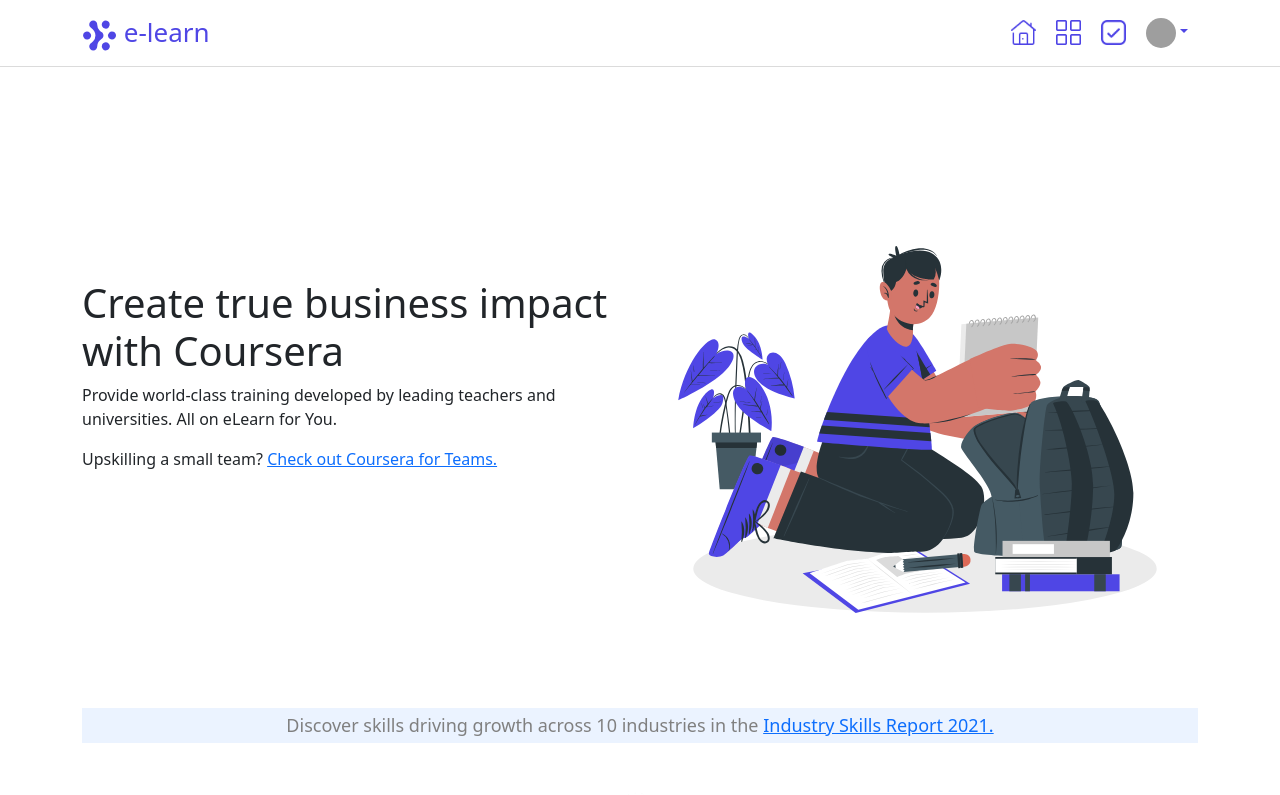
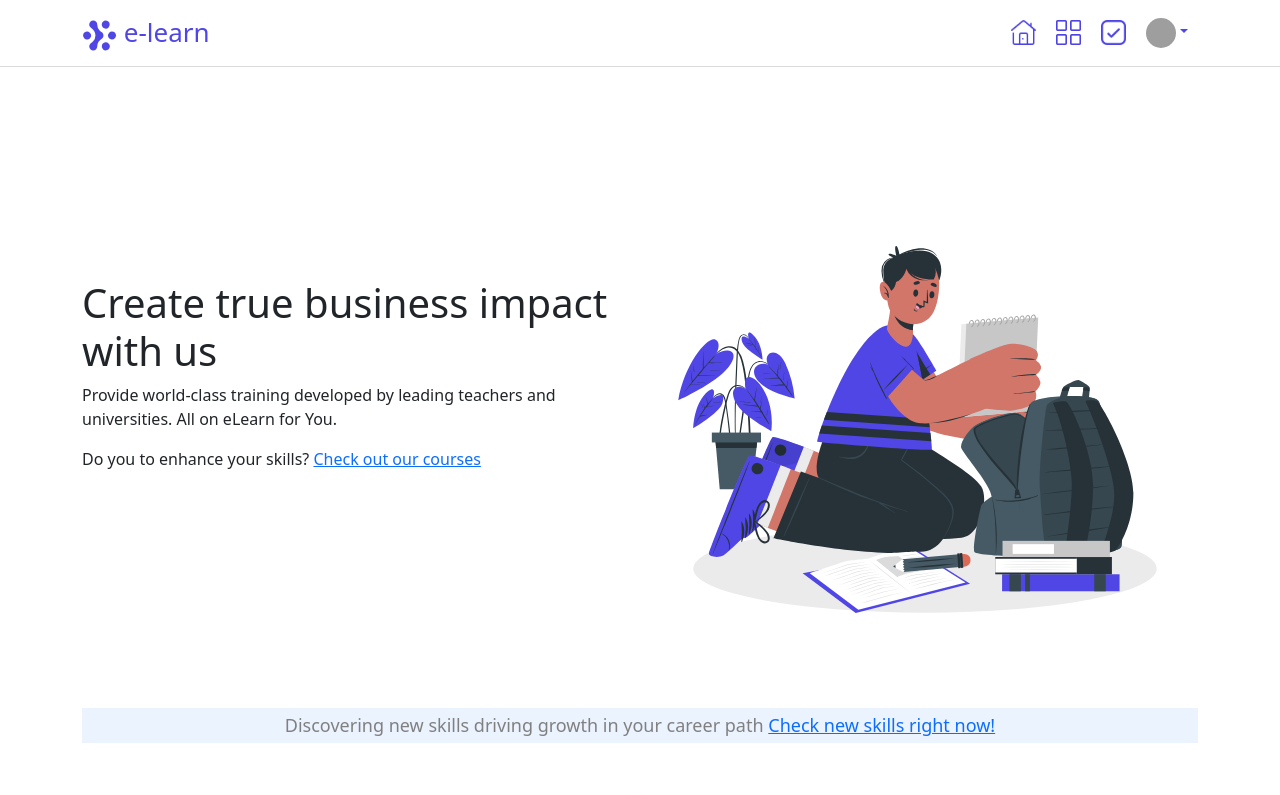
Before and after one commit to AbdallahHemdan/eLearn, a Vue app in the folder e-learn/: page / in a window 1280 px wide. Shown: the top 795 px of the page. Built offline with nearby package versions, Linux system fonts and the light colour scheme; no server answers; sample sign-in values are in the browser's storage; grey boxes are pictures that could not be loaded.

Commit message:
feat(Misc): :sparkles: Edit the homepage static content and fix the courses view conditions

```diff
--- a/e-learn/src/components/common/hero/hero.vue
+++ b/e-learn/src/components/common/hero/hero.vue
@@ -3,22 +3,19 @@
     <div class="row align-items-center">
       <div class="col-sm-12 col-md-12 col-lg-6">
         <div classname="hero-content">
-          <h1 class="headline">Create true business impact with Coursera</h1>
+          <h1 class="headline">Create true business impact with us</h1>
           <div class="subheader">
             <p>
-              Provide world-class training developed by leading teachers and universities. All on
-              eLearn for You.
+              Provide world-class training developed by leading teachers and
+              universities. All on eLearn for You.
             </p>
 
             <div class="margin-top-md">
               <p>
                 <span style="font-size: 16px"
-                  >Upskilling a small team?
-                  <a
-                    href="https://www.coursera.org/business/teams?utm_campaign=c4b&amp;utm_content=teams-cta-below-hero&amp;utm_medium=website&amp;utm_source=enterprise"
-                    target="_blank"
-                    rel="noopener"
-                    >Check out Coursera for Teams.</a
+                  >Do you to enhance your skills?
+                  <a href="/courses" rel="noopener"
+                    >Check out our courses</a
                   ></span
                 >
               </p>
@@ -29,7 +26,11 @@
       <div
         class="img-wrapper col-xs-12 col-sm-10 offset-sm-1 col-md-8 offset-md-2 col-lg-6 offset-lg-0"
       >
-        <img class="c-image" src="./../../../assets/hero.svg" alt="Hero image" />
+        <img
+          class="c-image"
+          src="./../../../assets/hero.svg"
+          alt="Hero image"
+        />
       </div>
     </div>
   </div>
@@ -37,7 +38,7 @@
 
 <script>
 export default {
-  name: 'hero',
+  name: "hero",
 };
 </script>
 <style lang="scss" scoped>
--- a/e-learn/src/components/common/marketing/marketing.vue
+++ b/e-learn/src/components/common/marketing/marketing.vue
@@ -53,8 +53,7 @@
         <div class="recent">
             <div class="recent__title">Recent Courses</div>
             <div class="recent__sub-title">
-                Lorem ipsum dolor sit amet consectetur adipisicing elit. Alias
-                saepe explicabo ipsa blanditiis doloribus dolor est minus.
+                Check out our recent courses
             </div>
 
             <div class="row mt-lg-5">
--- a/e-learn/src/components/course/course-card/course-card.vue
+++ b/e-learn/src/components/course/course-card/course-card.vue
@@ -1,8 +1,8 @@
 <template>
   <div class="course">
-    <div class="course__img">
+    <!-- <div class="course__img">
       <img src="https://picsum.photos/200/300" alt="course image" />
-    </div>
+    </div> -->
 
     <div class="course__data">
       <div class="course__header">
@@ -13,21 +13,18 @@
         <div class="course__instructor instructor__name">
           {{ course.instructorName }}
         </div>
-        <div class="card-header">
-          Syllabus
-        </div>
-        <ul class="list-group list-group-flush">
-          <li class="list-group-item" v-for="(item, index) in course.syllabus" :key="index">{{ item }}</li>
-        </ul>
       </div>
 
       <div class="d-flex justify-content-between align-items-center">
-
         <div class="course__action">
           <button
             class="btn btn-outline-secondary course__btn"
             @click.prevent="enroll()"
-            v-if="userInfo.type != 'instructor' && !course.isEnrolled"
+            v-if="
+              userInfo.type != 'instructor' &&
+              !course.isEnrolled &&
+              course.instructorName != userInfo.username
+            "
           >
             Enroll
           </button>
@@ -35,7 +32,10 @@
           <router-link :to="`/course/${course._id}`">
             <button
               class="btn btn-outline-secondary course__btn"
-              v-if="course.isEnrolled || course.instructorName == userInfo.username"
+              v-if="
+                (userInfo.type != 'instructor' && course.isEnrolled) ||
+                course.instructorName == userInfo.username
+              "
             >
               View
             </button>
@@ -165,6 +165,6 @@
 .instructor__name {
   font-weight: 600;
   color: $main-color;
-  margin-bottom: 12px
+  margin-bottom: 12px;
 }
 </style>
--- a/e-learn/src/components/course/create-course/create-course.vue
+++ b/e-learn/src/components/course/create-course/create-course.vue
@@ -34,7 +34,11 @@
             />
             <label for="courseName" class="input-label">Course Name</label>
           </div>
-          <div class="form-floating mb-3" v-for="(item, index) in syllabus" :key="index">
+          <div
+            class="form-floating mb-3"
+            v-for="(item, index) in syllabus"
+            :key="index"
+          >
             <input
               type="text"
               class="form-control"
@@ -44,8 +48,17 @@
             />
             <label for="description" class="input-label">Syllabus Item</label>
           </div>
-          <button type="button" class="btn create-btn add-syllabus-item" @click="addNewSyllabus">Add Syllabus item</button>
+          <button
+            type="button"
+            class="btn create-btn add-syllabus-item"
+            @click="addNewSyllabus"
+          >
+            Add Syllabus item
+          </button>
           <span class="error" v-if="!fullInfo">Please enter full info</span>
+          <span class="error" v-if="!success"
+            >Please try different course name</span
+          >
         </div>
 
         <div class="modal-footer">
@@ -83,22 +96,24 @@
   data() {
     return {
       courseName: "",
-      syllabus: [{name: ""}],
+      syllabus: [{ name: "" }],
       fullInfo: true,
+      success: true,
     };
   },
   computed: {
     hasEmptySyllabus() {
-      let emptyItem = false
-      this.syllabus.forEach(item => {
-        if (!item.name) emptyItem = true
-      })
+      let emptyItem = false;
+      this.syllabus.forEach((item) => {
+        if (!item.name) emptyItem = true;
+      });
 
       return emptyItem;
-    }
+    },
   },
   methods: {
     createCourse() {
+      this.success = true;
       if (this.courseName == "" || this.hasEmptySyllabus) {
         this.fullInfo = false;
         return;
@@ -123,15 +138,17 @@
         })
         .catch((error) => {
           console.log(error);
+          this.success = false;
         });
     },
     addNewSyllabus() {
-      this.syllabus.push({name:""});
+      this.syllabus.push({ name: "" });
     },
     clearData() {
       this.courseName = "";
-      this.syllabus = [{name:""}];
+      this.syllabus = [{ name: "" }];
       this.fullInfo = true;
+      this.success = true;
     },
   },
 };
@@ -139,7 +156,7 @@
 
 <style lang="scss" scoped>
 .add-syllabus-item {
-  width: 100%
+  width: 100%;
 }
 .create-btn {
   background-color: $main-color;
--- a/e-learn/src/views/course.vue
+++ b/e-learn/src/views/course.vue
@@ -3,18 +3,20 @@
     <div class="jumbotron jumbotron-fluid">
       <div class="course__header">
         <div class="header__titles">
-                    <h1 class="header__main-title display-4">
-                        Boost your skills in
-                    </h1>
+          <h1 class="header__main-title display-4">Boost your skills in</h1>
           <h1 class="header__sub-title display-4">
             {{ courseInfo.name }}
           </h1>
         </div>
-                <div class="card-header">
-                    Syllabus
-                </div>
+        <div class="card-header">Syllabus</div>
         <ul class="list-group list-group-flush">
-                    <li class="list-group-item" v-for="(item, index) in courseInfo.syllabus" :key="index">{{ item }}</li>
+          <li
+            class="list-group-item"
+            v-for="(item, index) in courseInfo.syllabus"
+            :key="index"
+          >
+            {{ item }}
+          </li>
         </ul>
       </div>
     </div>
@@ -50,10 +52,7 @@
       </li>
 
       <li class="nav-item">
-                <a
-                    class="nav-link"
-                    :class="{ active: this.isQA }"
-                    @click="setToQA"
+        <a class="nav-link" :class="{ active: this.isQA }" @click="setToQA"
           >Q & A</a
         >
       </li>
@@ -81,13 +80,9 @@
   name: "Course",
   data() {
     return {
-            name: "online education",
-            description: `Anim aute id magna aliqua ad ad non deserunt sunt. Qui irure qui lorem cupidatat commodo.
-          Elit sunt amet fugiat veniam occaecat fugiat aliqua ad non deserunt lorem cupidatat
-          commodo.`,
       isQA: false,
-            instructorName: "John Doe",
-            instructorTitle: "Englist Instructor at AUC",
+      instructorName: "",
+      instructorTitle: "",
       userInfo: {},
       userImage: "",
       courseID: null,
@@ -122,8 +117,7 @@
   },
   components: {
     QA: () => import("@/components/course/qa/qa.vue"),
-        Activities: () =>
-            import("@/components/course/activities/activities.vue"),
+    Activities: () => import("@/components/course/activities/activities.vue"),
   },
   created() {
     this.setUserInfo();
--- a/e-learn/src/views/home.vue
+++ b/e-learn/src/views/home.vue
@@ -2,18 +2,19 @@
   <div class="home">
     <hero />
 
-    <aside class="banner-thin section--light-blue padding-top-md padding-bottom-md">
+    <aside
+      class="banner-thin section--light-blue padding-top-md padding-bottom-md"
+    >
       <div class="container">
         <div class="row">
           <div class="col-12">
             <p>
               <span style="font-weight: 400; color: gray">
-                Discover skills driving growth across 10 industries in the </span
-              ><a
-                href="https://www.coursera.org/skills-reports/industry?utm_campaign=isr-2021&amp;utm_content=c4b-thin-banner-isr&amp;utm_medium=website&amp;utm_source=business"
-                target="_blank"
-                rel="noopener"
-                ><span style="font-weight: 400">Industry Skills Report 2021.</span></a
+                Discovering new skills driving growth in your career path </span
+              ><a href="/courses" rel="noopener"
+                ><span style="font-weight: 400"
+                  >Check new skills right now!</span
+                ></a
               >
             </p>
           </div>
@@ -27,10 +28,10 @@
 
 <script>
 export default {
-  name: 'Home',
+  name: "Home",
   components: {
-    hero: () => import('@/components/common/hero/hero.vue'),
-    marketing: () => import('@/components/common/marketing/marketing.vue'),
+    hero: () => import("@/components/common/hero/hero.vue"),
+    marketing: () => import("@/components/common/marketing/marketing.vue"),
   },
 };
 </script>
```
Lines whose indentation alone changed are shown as unchanged.
